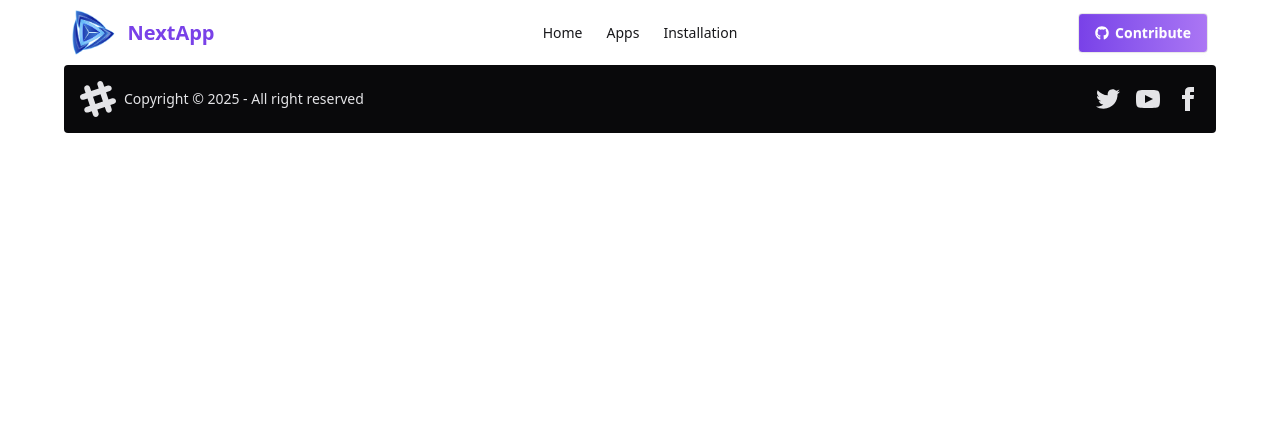
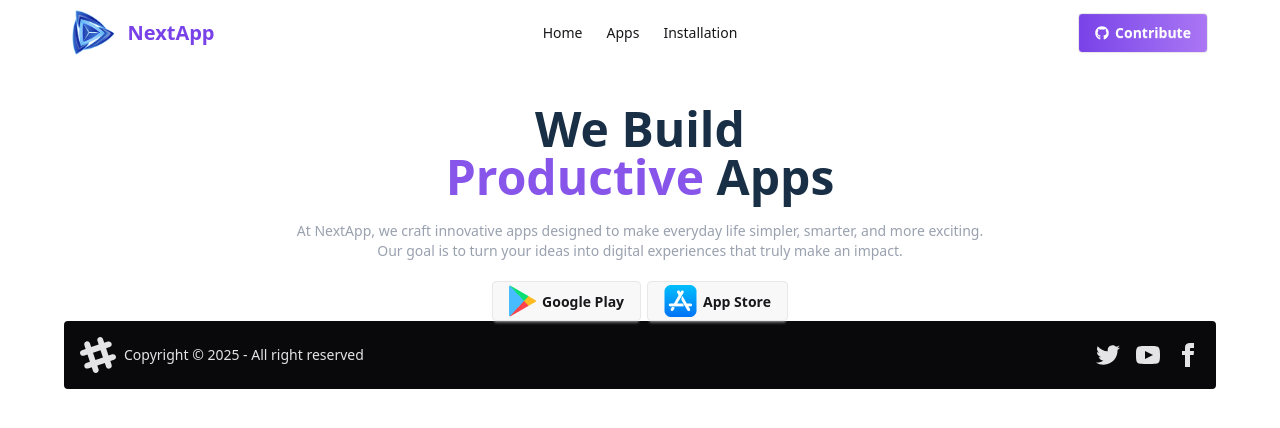
Before and after one commit to MUSTAKIMBIN/next-app, a React (Vite) app: page / in a window 1280 px wide. Shown: the top 428 px of the page. Built offline with nearby package versions, Linux system fonts and the light colour scheme.

Commit message:
complited the banner section

```diff
--- /dev/null
+++ b/src/Components/Banner.jsx
@@ -0,0 +1,35 @@
+import React from "react";
+import appStor from "../assets/appStore.png";
+import googleStor from "../assets/googleStore.png";
+import { Link } from "react-router";
+
+const Banner = () => {
+  return (
+    <div className="w-[90%] mx-auto flex-col items-center text-center mt-10">
+      <h2 className="text-5xl font-extrabold text-[#192F45]">
+        We Build <br />
+        <span className="text-[#8755EA]">Productive</span> Apps
+      </h2>
+      <p className="text-sm text-gray-400 my-5">
+        At NextApp, we craft innovative apps designed to make everyday life
+        simpler, smarter, and more exciting. <br /> Our goal is to turn your
+        ideas into digital experiences that truly make an impact.
+      </p>
+      <div className="space-x-1.5">
+        <Link to={`https://play.google.com/store/apps?hl=en`}>
+          <button className="btn">
+            <img src={googleStor} alt="googleStroe" /> Google Play
+          </button>
+        </Link>
+        <Link to={`https://www.apple.com/app-store/`}>
+          <button className="btn">
+            <img src={appStor} alt="appStore" />
+            App Store
+          </button>
+        </Link>
+      </div>
+    </div>
+  );
+};
+
+export default Banner;
--- /dev/null
+++ b/src/Pages/Home.jsx
@@ -0,0 +1,12 @@
+import React from "react";
+import Banner from "../Components/Banner";
+
+const Home = () => {
+  return (
+    <div>
+      <Banner></Banner>
+    </div>
+  );
+};
+
+export default Home;
--- a/src/Routes/Routes.jsx
+++ b/src/Routes/Routes.jsx
@@ -1,9 +1,16 @@
 import { createBrowserRouter } from "react-router";
 import Root from "../Components/Root";
+import Home from "../Pages/Home";
 
 export const router = createBrowserRouter([
   {
     path: "/",
     Component: Root,
+    children: [
+      {
+        path: "/",
+        Component: Home,
+      },
+    ],
   },
 ]);
```
Also changed, not shown: src/assets/appStore.png (added), src/assets/googleStore.png (added).
